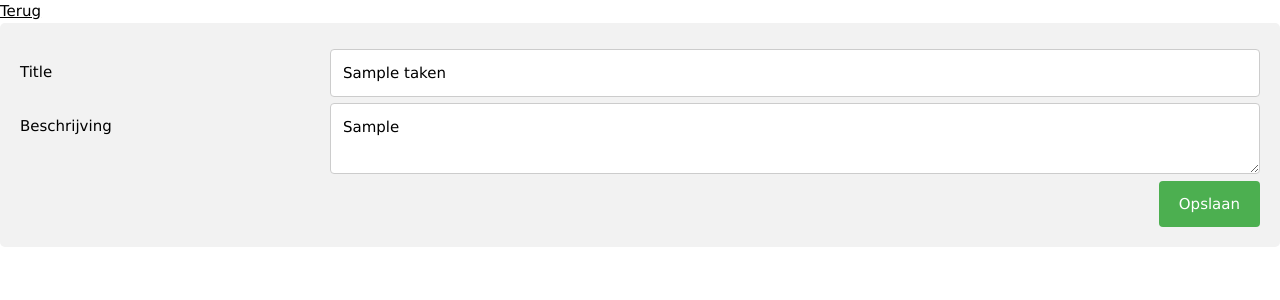
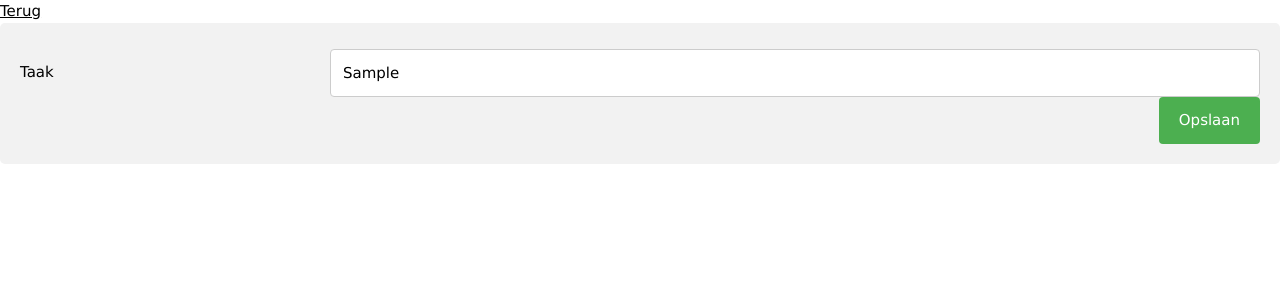
Before and after one commit to Kingston02/Backend-opdracht, a PHP site: page /edit.php?id=1 in a window 1280 px wide. Shown: the top 300 px of the page. Run offline with PHP 8.4, Linux system fonts and the light colour scheme; tables that the repository leaves empty or names only in its code hold one stand-in row (values such as "Sample post").

Commit message:
Fully update system works! Item list update

```diff
--- a/edit.php
+++ b/edit.php
@@ -1,9 +1,9 @@
 <?php
 require 'conn.php';
 
-$id = $_GET['id'];
+$id = htmlspecialchars($_GET['id']);
 
-$query0072 = $conn->prepare('SELECT * FROM taken WHERE id=:id');
+$query0072 = $conn->prepare('SELECT * FROM onderwerpen WHERE id=:id');
 $query0072->bindparam(':id', $id);
 $query0072->execute();
 $taken = $query0072->fetch();
@@ -20,21 +20,13 @@ $taken = $query0072->fetch();
     <body>
 <a href='index.php'>Terug</a>
     <div class="container">
-  <form action="editProc.php">
+  <form action="editProc.php" method='POST'>
   <div class="row">
     <div class="col-25">
-      <label for="fname">Title</label>
+      <label for="fname">Taak</label>
     </div>
     <div class="col-75">
-      <input type="text" id="fname" name="title" placeholder="Title.." value='<?php echo $taken['title']; ?>' require>
-    </div>
-  </div>
-  <div class="row">
-    <div class="col-25">
-      <label for="subject">Beschrijving</label>
-    </div>
-    <div class="col-75">
-      <textarea type='text' id="subject" name="beschrijving" placeholder="Omschrijf jouw taak..." require><?php echo $taken['beschrijving']; ?></textarea>
+      <input type="text" id="fname" name="title" placeholder="Title.." value='<?php echo $taken['taak']; ?>' require>
     </div>
   </div>
   <input type='hidden' name='id' value='<?php echo $id; ?>'>
```
Also changed, not shown: editProc.php (+4 -5 lines).
